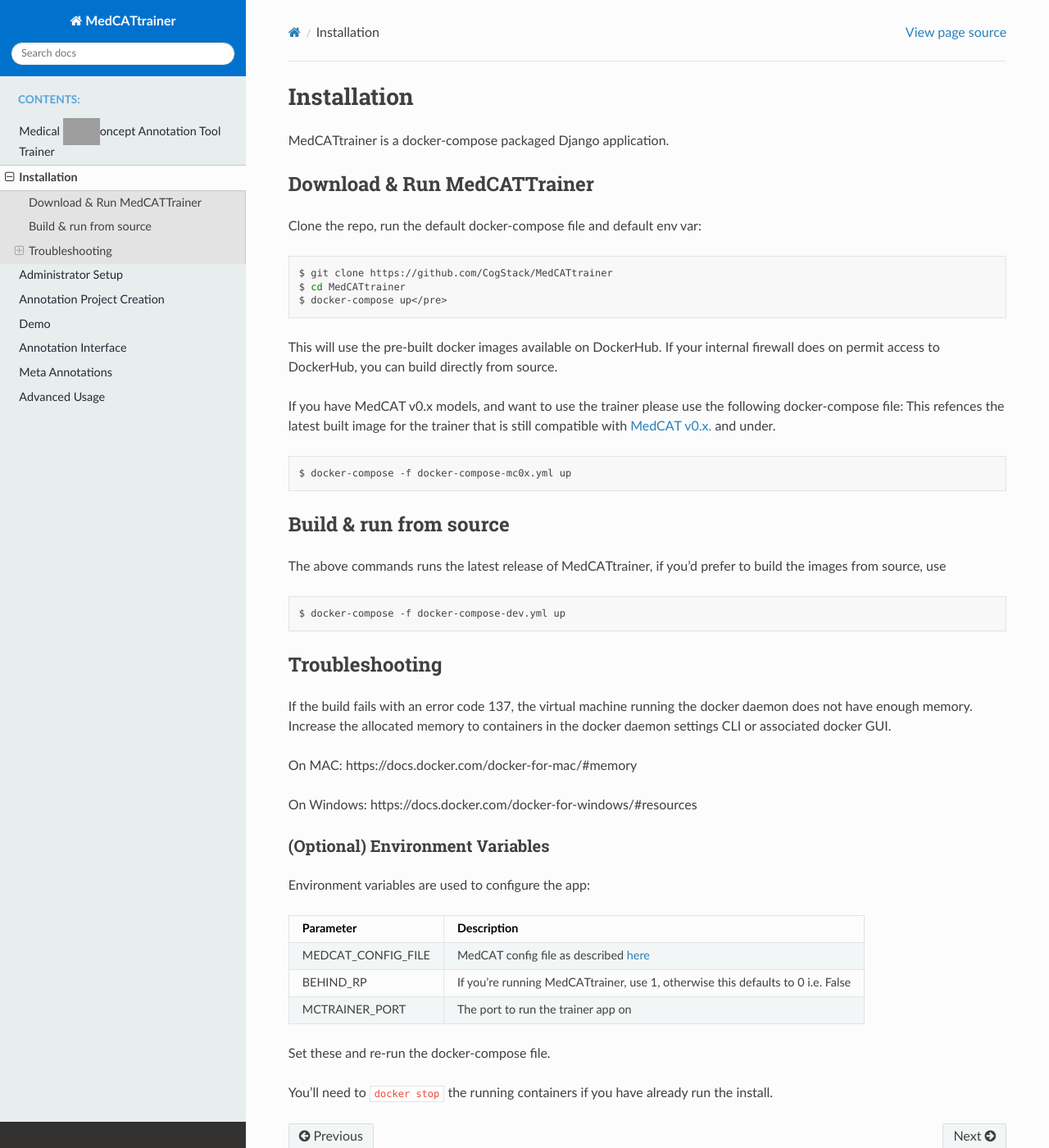
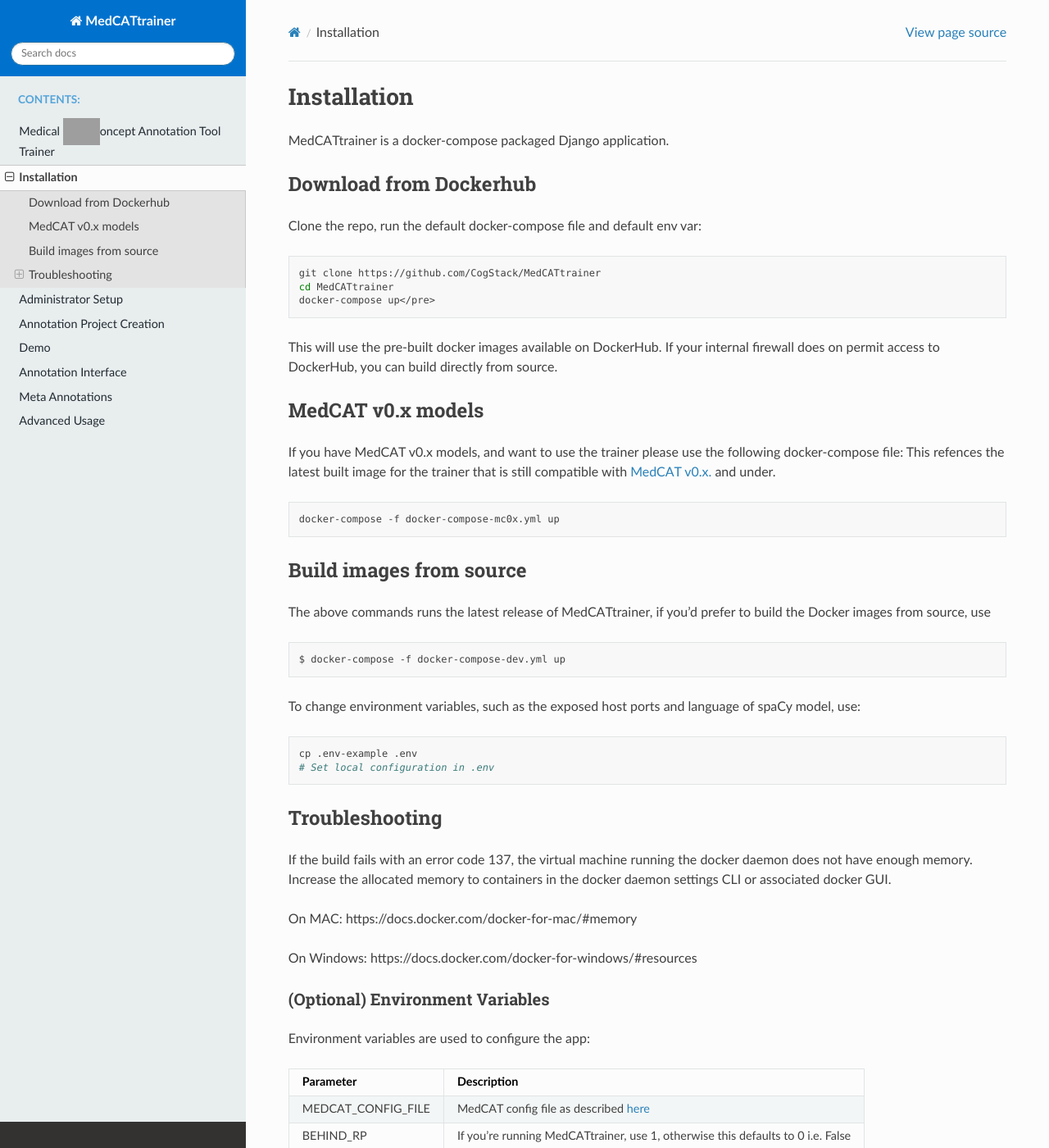
Before and after one commit to CogStack/MedCATtrainer, a Sphinx documentation site: the page built from docs/installation.md, in a window 1280 px wide and 1400 px high. Shown: the whole window at 82% size. Built offline with Sphinx 7.4.7 and the Read the Docs theme 2.0.0, drawn with Linux system fonts in a browser that asks for light colours; grey boxes are pictures that could not be loaded.

Commit message:
Add documentation; Small fix to Solr container name

````diff
--- a/docs/installation.md
+++ b/docs/installation.md
@@ -1,27 +1,34 @@
 # Installation
 MedCATtrainer is a docker-compose packaged Django application.
 
-## Download & Run MedCATTrainer
+## Download from Dockerhub
 Clone the repo, run the default docker-compose file and default env var:
 ```shell
-$ git clone https://github.com/CogStack/MedCATtrainer
-$ cd MedCATtrainer
-$ docker-compose up</pre>
+git clone https://github.com/CogStack/MedCATtrainer
+cd MedCATtrainer
+docker-compose up</pre>
 ```
 
 This will use the pre-built docker images available on DockerHub. If your internal firewall does on permit access to DockerHub, you can build
 directly from source.
 
+## MedCAT v0.x models
 If you have MedCAT v0.x models, and want to use the trainer please use the following docker-compose file:
 This refences the latest built image for the trainer that is still compatible with [MedCAT v0.x.](https://pypi.org/project/medcat/0.4.0.6/) and under.
 ```shell
-$ docker-compose -f docker-compose-mc0x.yml up
+docker-compose -f docker-compose-mc0x.yml up
 ```
 
-## Build & run from source
-The above commands runs the latest release of MedCATtrainer, if you'd prefer to build the images from source, use
+## Build images from source
+The above commands runs the latest release of MedCATtrainer, if you'd prefer to build the Docker images from source, use
 ```shell
 $ docker-compose -f docker-compose-dev.yml up
+```
+
+To change environment variables, such as the exposed host ports and language of spaCy model, use:
+```shell
+cp .env-example .env
+# Set local configuration in .env
 ```
 
 ## Troubleshooting
````
Also changed, not shown: 2 other files.
